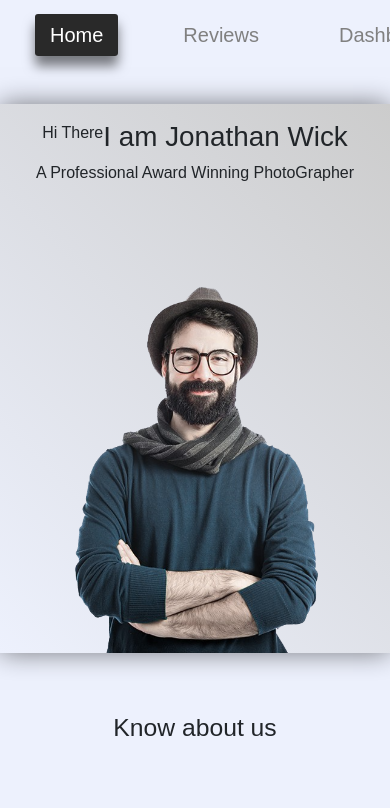
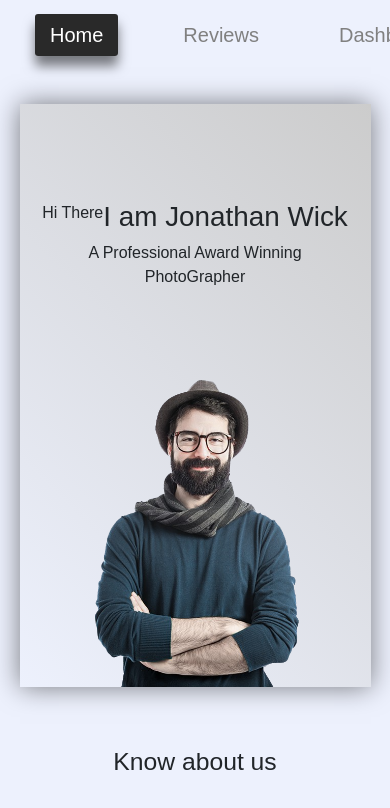
Before and after one commit to rasel-gannicus/Photographer-Website-Portfolio---E-commerce--with-React, a React (Create React App) app: page / in a window 390 px wide. Shown: the top 808 px of the page. Built offline with nearby package versions, Linux system fonts and the light colour scheme.

Commit message:
working on banner

```diff
--- a/src/Pages/Home/Banner/Banner.css
+++ b/src/Pages/Home/Banner/Banner.css
@@ -27,12 +27,17 @@
 .banner-right img{
     width: 500px;
 }
-
-@media only screen and (max-width:600px){
+.banner-div{
+    width: 90%;
+}
+@media only screen and (max-width:995px){
     .banner-div{
         width: 90%;
     }
     .banner-right img{
         width: 100%;
     }
+    .banner-left-header{
+        margin-top: 80px;
+    }
 }
--- a/src/Pages/Home/Banner/Banner.js
+++ b/src/Pages/Home/Banner/Banner.js
@@ -4,7 +4,8 @@ import bannerImg from '../../../utilities/img/banner-bg.png';
 
 const Banner = () => {
     return (
-        <div className='banner-div container'>
+        <div className="banner-div">
+            <div className='container'>
             <div className="row g-3">
                 <div className="col-lg-6">
                     <div className="h-100">
@@ -28,6 +29,7 @@ const Banner = () => {
                 </div>
             </div>
         </div>
+        </div>
     );
 };
 
```
